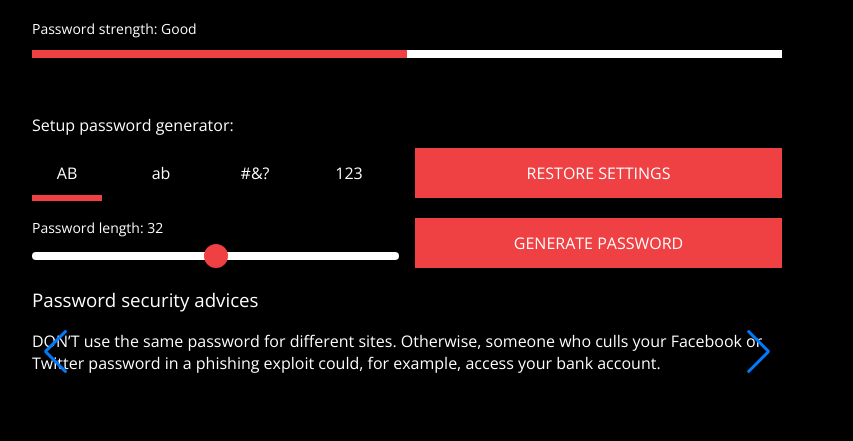
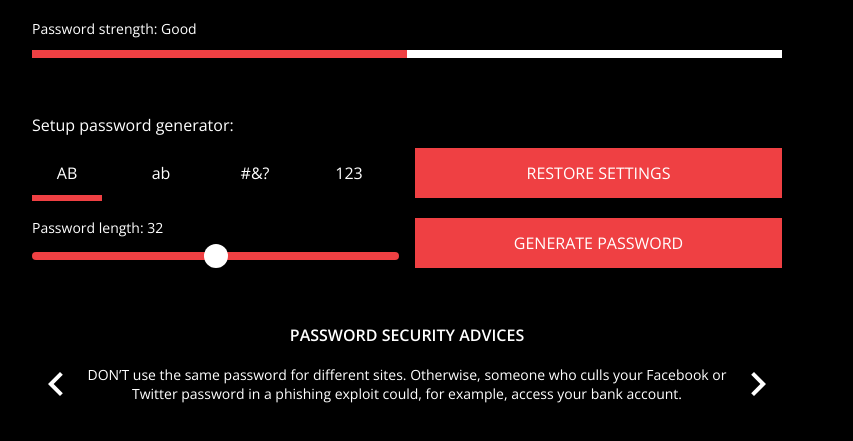
Before and after one commit to puphs/password-generator, a plain HTML site: page index.html in a window 1280 px wide. Shown: the part 173-614 px from the top of the page, without its empty margins (233-1086 px from the left). Drawn offline with nearby package versions, Linux system fonts and the light colour scheme.

Commit message:
finished styling password length input range

```diff
--- a/index.html
+++ b/index.html
@@ -9,8 +9,7 @@
   <link href="https://fonts.googleapis.com/css2?family=Open+Sans:wght@300;400;600&display=swap" rel="stylesheet">
   <!-- / fonts -->
   <!-- slider -->
-  <link rel="stylesheet" href="https://unpkg.com/swiper/swiper-bundle.min.css">
-  <script src="https://unpkg.com/swiper/swiper-bundle.min.js"></script>
+  <link rel="stylesheet" href="css/libs/swiper-bundle.min.css">
   <!-- / slider -->
 
   <link rel="stylesheet" href="css/style.css">
@@ -61,19 +60,30 @@
     </section>
     <section class="password-advices">
       <h3 class="password-advices__title">Password security advices</h3>
-      <div class="password-advices__slider swiper-container">
-        <div class="swiper-wrapper">
-          <div class="swiper-slide">DON’T use the same password for different sites. Otherwise, someone who culls your
-            Facebook or Twitter password in a phishing exploit could, for example, access your bank account. </div>
-          <div class="swiper-slide">DON’T use the same password for different sites. Otherwise, someone who culls your
-            Facebook or Twitter password in a phishing exploit could, for example, access your bank account. </div>
-          <div class="swiper-slide">DON’T use the same password for different sites. Otherwise, someone who culls your
-            Facebook or Twitter password in a phishing exploit could, for example, access your bank account. </div>
+      <div class="password-advices__slider">
+        <button class="password-advices__btn password-advices__prev-btn"></button>
+        <div class="swiper-container">
+          <div class="swiper-wrapper">
+            <div class="password-advices__slider-text swiper-slide">
+              DON’T use the same password for different sites.
+              Otherwise, someone who culls your
+              Facebook or Twitter password in a phishing exploit could, for example, access your bank account.
+            </div>
+            <div class="password-advices__slider-text swiper-slide">
+              DON’T use the same password for different sites.
+              Otherwise, someone who culls your
+              Facebook or Twitter password in a phishing exploit could, for example, access your bank account.
+            </div>
+            <div class="password-advices__slider-text swiper-slide">
+              DON’T use the same password for different sites.
+              Otherwise, someone who culls your
+              Facebook or Twitter password in a phishing exploit could, for example, access your bank account.
+            </div>
+          </div>
         </div>
-        <div class="swiper-button-prev"></div>
-        <div class="swiper-button-next"></div>
+        <button class="password-advices__btn password-advices__next-btn"></button>
+      </div>
     </section>
-  </div>
 </body>
 
 </html>
--- a/scss/style.scss
+++ b/scss/style.scss
@@ -33,11 +33,13 @@ button {
 .input-range {
 	width: 100%;
 	position: relative;
+
 	&__background {
 		width: 100%;
 		height: 8px;
 		background-color: white;
 	}
+
 	&__fill {
 		position: absolute;
 		height: 100%;
@@ -46,6 +48,7 @@ button {
 		left: 0;
 		background-color: red;
 	}
+
 	&__thumb {
 		border-radius: 100%;
 		position: absolute;
@@ -57,12 +60,14 @@ button {
 		cursor: pointer;
 	}
 }
+
 input[type='range'] {
 	appearance: none;
 	width: 100%;
 	margin: 0;
 	height: 24px;
 	background: transparent;
+
 	&:focus {
 		outline: none;
 	}
@@ -74,43 +79,46 @@ input[type='range'] {
 		border: none;
 		width: 24px;
 		height: 24px;
-		background-color: $color-main;
+		background-color: white;
 		margin-top: -8px;
 		cursor: pointer;
 	}
+
 	&::-moz-range-thumb {
 		border-radius: 100%;
 		border: none;
 		width: 24px;
 		height: 24px;
-		background-color: $color-main;
+		background-color: white;
 		cursor: pointer;
 	}
+
 	&::-ms-thumb {
 		border-radius: 100%;
 		border: none;
 		width: 24px;
 		height: 24px;
-		background-color: $color-main;
+		background-color: white;
 		cursor: pointer;
 	}
 	// - / thumb -
 
 	// - track -
 	&::-webkit-slider-runnable-track {
-		width: 100%;
+		width: 99%;
 		height: 8px;
 		cursor: pointer;
 		border-radius: 100px;
-		background: white;
+		background: $color-main;
 	}
 
 	&::-moz-range-track {
 		width: 99%;
 		height: 8px;
 		cursor: pointer;
-		background: white;
+		background: $color-main;
 	}
+
 	&::-ms-track {
 		width: 99%;
 		background-attachment: transparent;
@@ -118,13 +126,7 @@ input[type='range'] {
 		cursor: pointer;
 		color: transparent;
 	}
-	&::-ms-fill-lower {
-		background-color: $color-main;
-	}
-	&::-moz-range-progress {
-		background-color: $color-main;
-		height: 8px;
-	}
+
 	// - / track -
 }
 
@@ -138,23 +140,28 @@ input[type='range'] {
 	text-transform: uppercase;
 	background-color: $color-main;
 }
+
 // --- / common ---
 
 // --- password-preview ---
 .password-preview {
 	padding-top: 50px;
+
 	&__title {
 		//@extend %open-sans-r;
 		margin: 0;
 		font-size: 36px;
 		line-height: 49px;
 	}
+
 	&__input-outer {
 		margin-top: 22px;
 		position: relative;
 	}
+
 	&__input-outer--active {
 		position: relative;
+
 		&::before {
 			content: '';
 			display: block;
@@ -168,12 +175,14 @@ input[type='range'] {
 
 			transition: all 0.1s ease-out;
 		}
+
 		&::before {
 			height: 6px;
 			background-color: $color-main;
 			bottom: -3px;
 		}
 	}
+
 	&__btn {
 		position: absolute;
 		width: 32px;
@@ -184,18 +193,22 @@ input[type='range'] {
 		top: calc(50% - 16px);
 		opacity: 0.6;
 		transition: opacity 0.25s ease-out;
+
 		&:hover {
 			opacity: 1;
 		}
 	}
+
 	&__visibility-btn {
 		background-image: url('/img/visibility-off.svg');
 		right: 12px;
 	}
+
 	&__copy-btn {
 		background-image: url('/img/copy.svg');
 		right: -44px;
 	}
+
 	&__input {
 		width: 100%;
 		border: 0;
@@ -204,19 +217,23 @@ input[type='range'] {
 		line-height: 25px;
 		outline-color: $color-main;
 	}
+
 	&__strength {
 		margin-top: 22px;
 	}
+
 	&__strength-title {
 		font-size: 14px;
 		line-height: 19px;
 	}
+
 	&__strength-indicator {
 		margin-top: 12px;
 		width: 100%;
 		height: 8px;
 		background-color: white;
 		position: relative;
+
 		&::after {
 			content: '';
 			display: block;
@@ -233,30 +250,37 @@ input[type='range'] {
 // --- password-generator ---
 .password-generator {
 	padding-top: 56px;
+
 	&__title {
 		font-size: 16px;
 		line-height: 22px;
 		margin-bottom: 12px;
 	}
 }
+
 .settings {
 	&__row {
 		display: flex;
+
 		& + & {
 			margin-top: 20px;
 		}
 	}
+
 	&__column {
 		min-height: 50px;
 		flex-basis: 100%;
+
 		& + & {
 			margin-left: 16px;
 		}
 	}
+
 	&__checkboxes {
 		display: flex;
 		flex-direction: row;
 	}
+
 	&__checkbox {
 		@include hover-line;
 		max-width: 70px;
@@ -267,9 +291,11 @@ input[type='range'] {
 		justify-content: center;
 		align-items: center;
 		cursor: pointer;
+
 		& + & {
 			margin-left: 24px;
 		}
+
 		&--active {
 			&::before {
 				content: '';
@@ -282,11 +308,13 @@ input[type='range'] {
 			}
 		}
 	}
+
 	&__btn {
 		width: 100%;
 		height: 100%;
 	}
 }
+
 .password-length {
 	display: flex;
 	flex-direction: column;
@@ -296,37 +324,73 @@ input[type='range'] {
 		font-size: 14px;
 		line-height: 19px;
 	}
-	// &__restore-settings-btn {
-	// }
-	// &__generate-password-btn {
-	// }
-	&__range {
-		//margin-top: 50px;
-	}
 }
+
 .password-length-input-range {
 	width: 100%;
 	height: 8px;
 }
+
 // --- / password-generator ---
 
 // --- password-advices ---
 .password-advices {
+	padding-top: 56px;
+
+	&__title {
+		margin: 0;
+		@extend %open-sans-s;
+		font-size: 16px;
+		line-height: 22px;
+		text-align: center;
+		text-transform: uppercase;
+	}
+
 	&__slider {
+		margin-top: 14px;
+		display: flex;
+		justify-content: space-between;
+		align-items: center;
 	}
-	&__title {
+
+	&__slider-text {
+		font-size: 14px;
+		line-height: 19px;
+		text-align: center;
+	}
+
+	&__btn {
+		width: 48px;
+		height: 48px;
+		background-repeat: no-repeat;
+		background-color: transparent;
+		background-size: cover;
+		top: calc(50% - 16px);
+		cursor: pointer;
+	}
+	&__next-btn {
+		background-image: url('/img/navigate-next.svg');
+	}
+	&__prev-btn {
+		background-image: url('/img/navigate-next.svg');
+		transform: rotate(-180deg);
 	}
 }
 
 .swiper-button-next {
 }
+
 .swiper-button-prev {
 }
+
 .swiper-container {
 }
+
 .swiper-slide {
 }
+
 .swiper-wrapper {
+	max-width: 650px;
 }
 
 // --- / password-advices---
```
Also changed, not shown: css/style.css.
